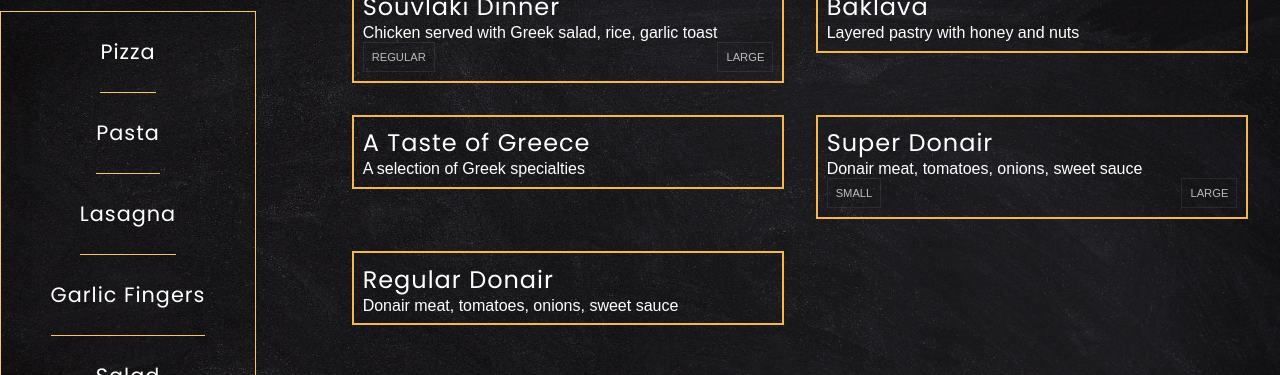
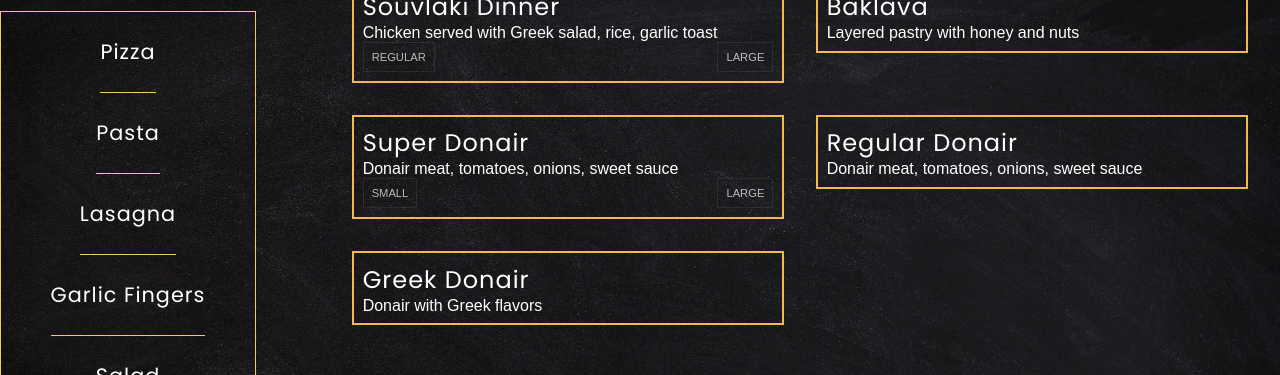
Before and after one commit to sourav-thind/bravo-pizza, a React (Create React App) app: page / in a window 1280 px wide. Shown: the part 1660-2035 px from the top of the page. Built offline with nearby package versions, Linux system fonts and the light colour scheme.

Commit message:
Commit-Check

```diff
--- a/src/data/AllProductData.js
+++ b/src/data/AllProductData.js
@@ -22,13 +22,7 @@
     Category: 'Dessert',
     attributes: [],
   },
-    {
-      id: 'a-taste-of-greece',
-      ItemName: 'A Taste of Greece',
-      ItemIngredients: 'A selection of Greek specialties',
-      Category: 'Greek',
-      attributes: [],
-    },
+
   {
     id: 'super-donair',
     ItemName: 'Super Donair',
@@ -59,26 +53,70 @@
     Category: 'Donair',
     attributes: [],
   },
-    {
-      id: 'delicious-donairs',
-      ItemName: 'Delicious Donairs',
-      ItemIngredients: 'Donair meat, tomatoes, onions, and sauce',
-      Category: 'Donair',
-      attributes: [],
-    },
+
   {
     id: 'greek-salad',
     ItemName: 'Greek Salad',
     ItemIngredients: 'Tomatoes, cucumbers, olives, feta cheese, olive oil',
     Category: 'Salads',
-      attributes: [],
+    attributes: [
+      {
+        id: 'size',
+        name: 'Size',
+        attributeOptions: [
+          { id: 'small', value: 'Small' },
+          { id: 'medium', value: 'Medium' },
+          { id: 'large', value: 'Large' },
+        ],
+      }
+    ],
   },
   {
     id: 'caesar-salad',
     ItemName: 'Caesar Salad',
     ItemIngredients: 'Romaine lettuce, croutons, Parmesan cheese, Caesar dressing',
     Category: 'Salads',
-      attributes: [],
+    attributes: [ {
+      id: 'size',
+      name: 'Size',
+      attributeOptions: [
+        { id: 'small', value: 'Small' },
+        { id: 'medium', value: 'Medium' },
+        { id: 'large', value: 'Large' },
+      ],
+    }],
+  },
+  {
+    id: 'chicken-ceaser',
+    ItemName: 'Chicked Ceaser',
+    ItemIngredients: 'Chicked, lettuce, cheese, Caesar dressing',
+    Category: 'Salads',
+    attributes: [
+      {
+        id: 'size',
+        name: 'Size',
+        attributeOptions: [
+          { id: 'small', value: 'Small' },
+          { id: 'medium', value: 'Medium' },
+          { id: 'large', value: 'Large' },
+        ],
+      }
+    ],
+  },
+  {
+    id: 'greek-chicked',
+    ItemName: 'Greek Chicked',
+    ItemIngredients: 'Chicken,  lettuce, croutons, Parmesan cheese, Tomatoes, cucumbers, olives, feta cheese ',
+    Category: 'Salads',
+    attributes: [ {
+      id: 'size',
+      name: 'Size',
+      attributeOptions: [
+        { id: 'small', value: 'Small' },
+        { id: 'medium', value: 'Medium' },
+        { id: 'large', value: 'Large' },
+      ],
+    }],
   },
   {
     id: 'cheese-pizza',
@@ -107,9 +145,9 @@
         id: 'topping',
         name: 'Topping',
         attributeOptions: [
-            { id: 'pepperoni', value: 'Pepperoni' },
-            { id: 'mushroom', value: 'Mushroom' },
-            { id: 'olives', value: 'Olives' },
+          { id: 'small', value: 'Small', slices: '6' },
+          { id: 'medium', value: 'Medium', slices: '8' },
+          { id: 'large', value: 'Large', slices: '10' },
         ],
       },
     ],
```
Also changed, not shown: src/components/menu/Menu.css (line endings or trailing spaces). Lines whose indentation alone changed are shown as unchanged.
